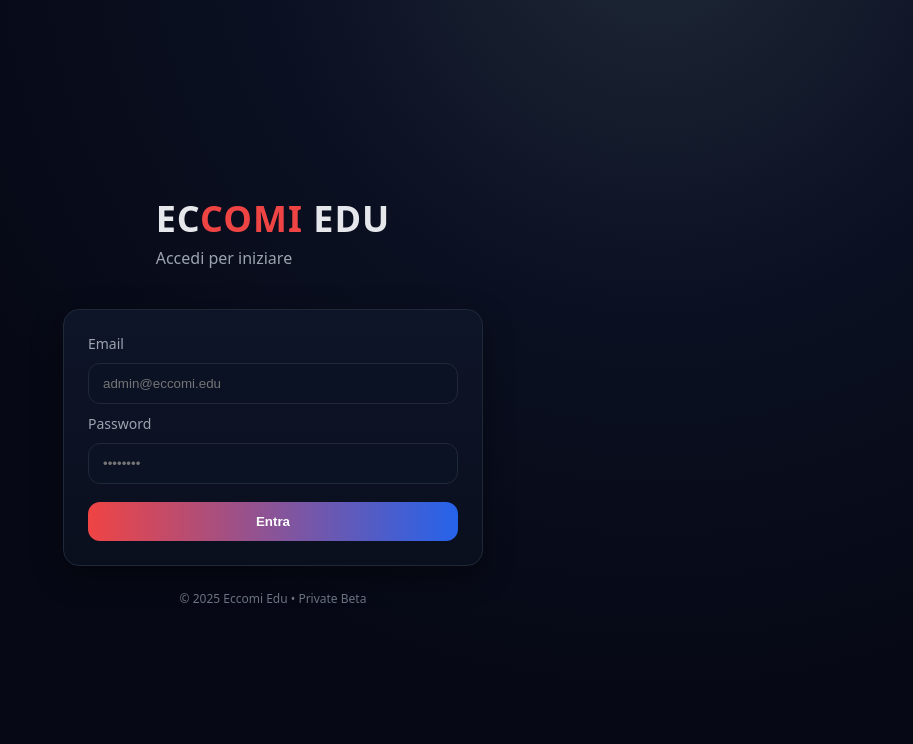
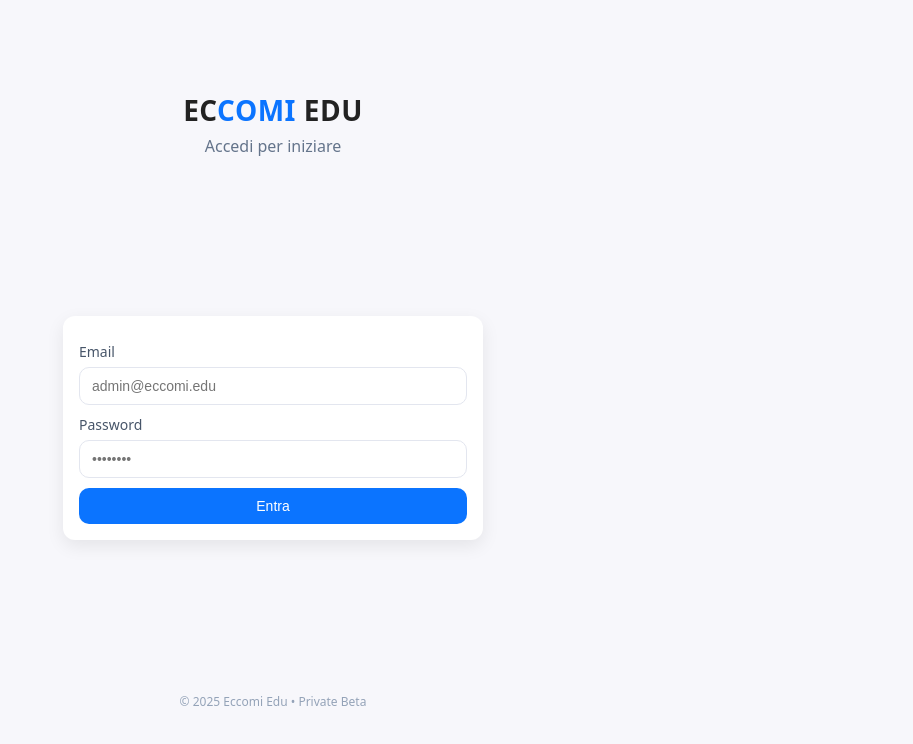
Before and after one commit to EccomiOnLine-Eccomisrls/EccomiEdu, a website built with Vite: page frontend/index.html in a window 1280 px wide. Shown: the whole page, without its empty margins (367-1280 px from the left). Built offline with nearby package versions, Linux system fonts and the light colour scheme.

Commit message:
Update styles.css

```diff
--- a/frontend/styles.css
+++ b/frontend/styles.css
@@ -1,79 +1,35 @@
-:root{
-  --bg:#0f172a;
-  --card:#111827;
-  --text:#e5e7eb;
-  --muted:#9ca3af;
-  --accent:#ef4444;
-  --accent2:#2563eb;
-}
+:root { --gap: 12px; --radius: 12px; --brand: #0b74ff; --bg:#f7f7fb; --ink:#222; }
+* { box-sizing: border-box; }
+html, body { margin:0; padding:0; font-family: system-ui, -apple-system, Segoe UI, Roboto, Arial, sans-serif; background: var(--bg); color: var(--ink); }
 
-*{box-sizing:border-box}
-html,body{height:100%}
-body{
-  margin:0; background: radial-gradient(60vw 60vw at 80% -10%, #1f2937 0%, #0b1022 50%, #060915 100%);
-  color:var(--text); font-family: ui-sans-serif, system-ui, -apple-system, Segoe UI, Roboto, "Helvetica Neue", Arial;
-}
+/* Login */
+.login-wrap { min-height: 100dvh; display: grid; place-items: center; padding: 20px; }
+.brand { text-align:center; margin-bottom: 18px; }
+.logo { font-weight:800; font-size: 28px; letter-spacing: .5px; }
+.logo span { color: var(--brand); }
+.subtitle { color:#64748b; margin:6px 0 0; }
 
-.login-wrap{
-  min-height:100%; display:flex; flex-direction:column; align-items:center; justify-content:center; gap:24px; padding:24px;
-}
-.brand .logo{
-  font-weight:800; font-size:36px; letter-spacing:1px;
-}
-.logo span{ color:var(--accent); }
-.subtitle{ color:var(--muted); margin-top:4px; }
+.card { background:#fff; border-radius: var(--radius); padding: 16px; box-shadow: 0 6px 18px rgba(0,0,0,.08); width: 100%; max-width: 420px; }
+label { display:block; margin: 10px 0 6px; font-size: 14px; color:#475569; }
+input, select, textarea, button { width:100%; padding: 10px 12px; border:1px solid #e3e6ef; border-radius: 10px; font-size: 14px; }
+textarea { min-height: 120px; resize: vertical; }
+.btn { background: var(--brand); color:#fff; border:none; margin-top: 10px; cursor:pointer; }
+.btn.ghost { background:#eef3ff; color: var(--brand); }
+.btn.sm { padding:6px 10px; font-size: 12px; }
+.err { color:#ef4444; margin-top: 10px; }
+.hidden { display:none; }
+footer { text-align:center; color:#94a3b8; margin-top: 12px; font-size: 12px; }
 
-.card{
-  width:100%; max-width:420px; background:linear-gradient(180deg, #0e1528, #0a0f1e);
-  border:1px solid #1f2937; border-radius:16px; padding:24px; box-shadow: 0 10px 30px rgba(0,0,0,.4);
-  display:flex; flex-direction:column; gap:10px;
-}
-label{ font-size:14px; color:var(--muted); }
-input{
-  width:100%; padding:12px 14px; border-radius:12px; border:1px solid #1f2937; background:#0b1224; color:var(--text);
-  outline:none;
-}
-input:focus{ border-color:var(--accent2); box-shadow: 0 0 0 3px rgba(37,99,235,.15); }
-
-.btn{
-  margin-top:8px; padding:12px 16px; border:none; border-radius:12px; cursor:pointer; font-weight:600;
-  background: linear-gradient(90deg, var(--accent), var(--accent2)); color:white;
-}
-.btn.secondary{ background:#1f2937; }
-.btn.ghost{ background:transparent; border:1px dashed #334155; color:#94a3b8; }
-.btn:disabled{ opacity:.6; cursor:not-allowed; }
-
-.err{ color:#ff6b6b; font-size:14px; }
-.hidden{ display:none; }
-
-footer{ color:#6b7280; font-size:12px; }
-
-.topbar{
-  height:64px; display:flex; align-items:center; gap:16px; padding:0 16px; border-bottom:1px solid #1f2937; background:#0b111f;
-}
-.spacer{ flex:1 }
-.badge{
-  padding:6px 10px; border-radius:999px; background:#0d1326; border:1px solid #1f2937; color:#9ca3af; font-size:12px;
-}
-
-.container{ max-width:1080px; margin:24px auto; padding:0 16px; }
-.grid{ display:grid; grid-template-columns:repeat(auto-fit,minmax(260px,1fr)); gap:16px; margin-top:16px; }
-.panel{ background:#0b1224; border:1px solid #1f2937; border-radius:14px; padding:16px; }
-.panel h3{ margin-top:0 }
-
-.tabs{ display:flex; gap:8px; margin-left:16px; }
-.tab{
-  background:#10172b; border:1px solid #1f2937; color:#9ca3af; padding:8px 10px; border-radius:10px; cursor:pointer;
-}
-.tab.active{ border-color:#334155; color:#e5e7eb }
-
-.tabpane{ display:none; }
-.tabpane.show{ display:block; }
-
-.muted{ color:#9ca3af; font-size:13px; }
-.pre{
-  white-space:pre-wrap; background:#0b1224; border:1px solid #1f2937; border-radius:10px; padding:12px; margin-top:10px;
-}
-.plan{
-  margin-top:8px; display:inline-block; padding:8px 12px; border-radius:999px; background:#0d1326; border:1px solid #1f2937; color:#9ca3af;
-}
+/* Dashboard */
+.topbar { display:flex; align-items:center; justify-content: space-between; padding: 10px 14px; background:#fff; box-shadow: 0 2px 12px rgba(0,0,0,.06); }
+.topbar .logo.small { font-size: 18px; }
+.topbar .muted { margin-left: 12px; }
+.container { max-width: 1100px; margin: 20px auto; padding: 0 14px 40px; }
+.grid.two { display:grid; grid-template-columns: 1fr; gap: var(--gap); }
+@media (min-width: 900px){ .grid.two { grid-template-columns: 1fr 1fr; } }
+.inline { display:inline-flex; align-items:center; gap: 10px; }
+.pill { display:inline-block; font-size: 12px; padding: 2px 8px; border-radius:999px; background:#eef3ff; color: var(--brand); margin-left: 6px; }
+.list .row { display:flex; align-items:center; justify-content: space-between; gap: 10px; padding: 10px 0; border-bottom:1px dashed #e9ecf5; }
+.list .row:last-child { border-bottom:none; }
+.log { white-space: pre-wrap; background:#0b0b12; color:#cde3ff; padding:12px; border-radius: 10px; max-height: 260px; overflow:auto; }
+.muted { color:#64748b; font-size: 13px; }
```
